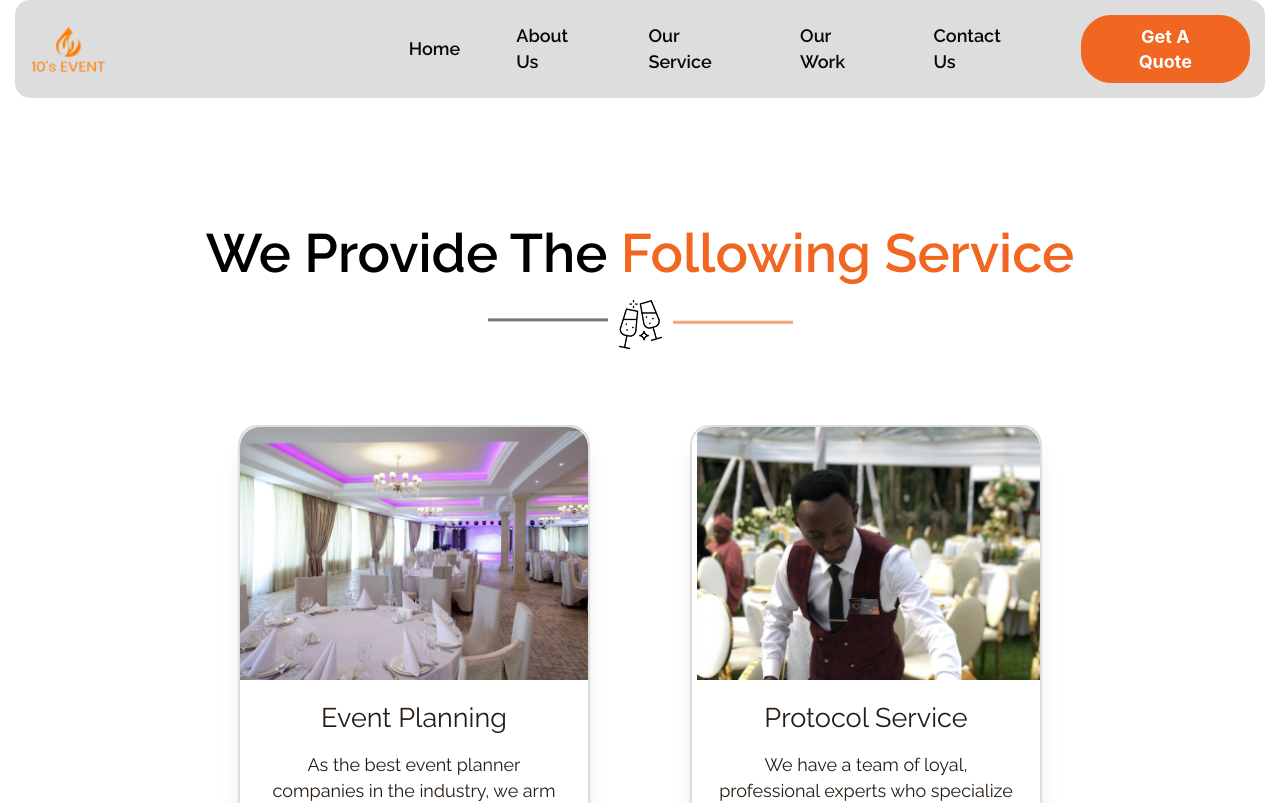
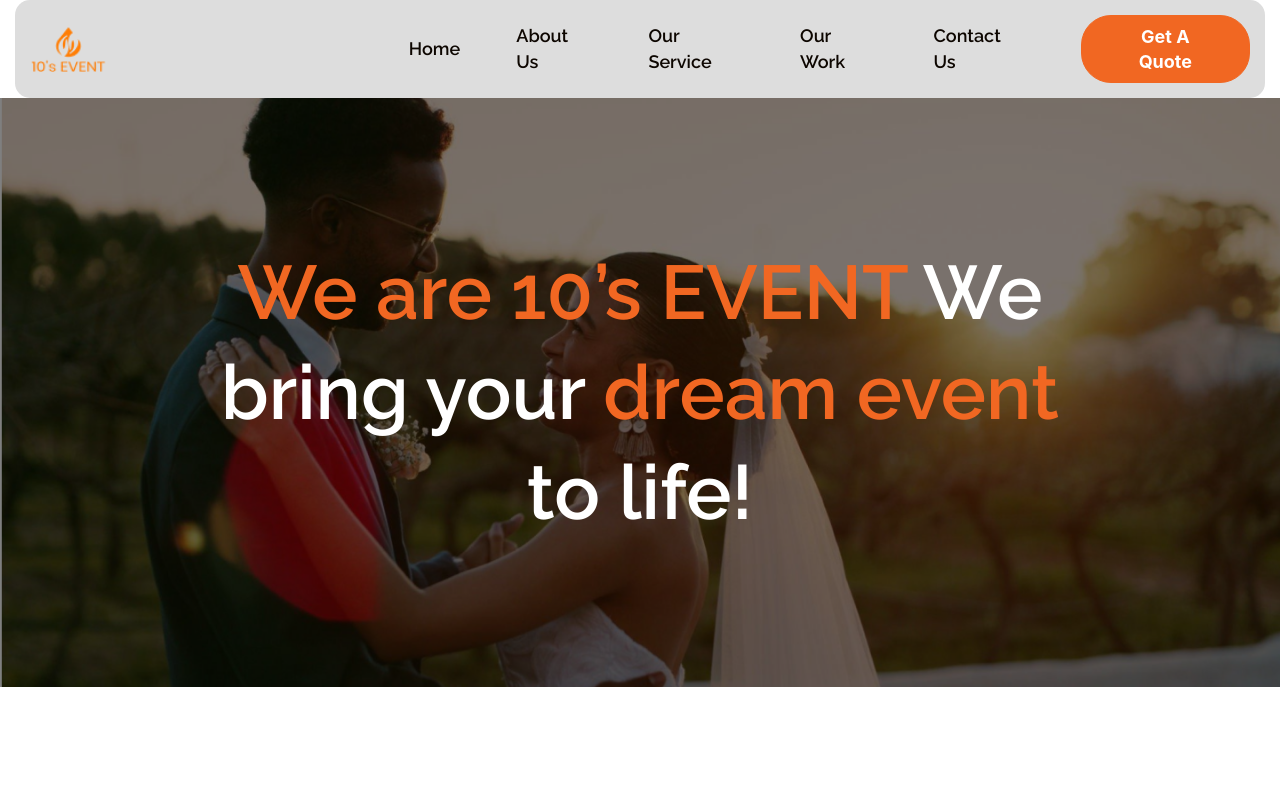
Before and after one commit to Roni006/10sEvent, a React (Vite) app: page / in a window 1280 px wide. Shown: the top 803 px of the page. Built offline with nearby package versions, Linux system fonts and the light colour scheme.

Commit message:
created banner componenets and added it to home menu

```diff
--- a/src/Components/Home/Home.jsx
+++ b/src/Components/Home/Home.jsx
@@ -3,10 +3,11 @@ import Services from "../../pages/Services";
 import About from "../../pages/About";
 import CallToAction from "../../pages/CallToAction";
 import Testimonial from "../../pages/Testimonial";
+import Banner from "../../pages/Banner";
 
 const Home = () => {
   return (
-    <>
+    <><Banner/>
       <Services />
       <About />
       <CallToAction />
--- a/src/pages/Banner.jsx
+++ b/src/pages/Banner.jsx
@@ -1,16 +1,27 @@
 import React from 'react'
 import Container from '../Common/Container/Container'
+import BannerBg from '../../src/assets/img/banner.png'
 
 const Banner = () => {
   return (
     <>
-    <section>
-        <Container>
+      <section>
+        <div className="relative">
+          <img className="w-full h-auto" src={BannerBg} alt="banner bg" />
 
-        </Container>
-    </section>
+          <div className="absolute inset-0 bg-black/50"></div>
+
+          <div className="absolute inset-0 flex items-center justify-center">
+            <h1 className="text-[#f16722] max-w-[850px] text-[76px] leading-25 font-semibold font-raleway text-center">
+              We are 10’s EVENT
+              <span className="text-white"> We bring your</span> dream event
+              <span className="text-white"> to life!</span>
+            </h1>
+          </div>
+        </div>
+      </section>
     </>
-  )
+  );
 }
 
 export default Banner
```
